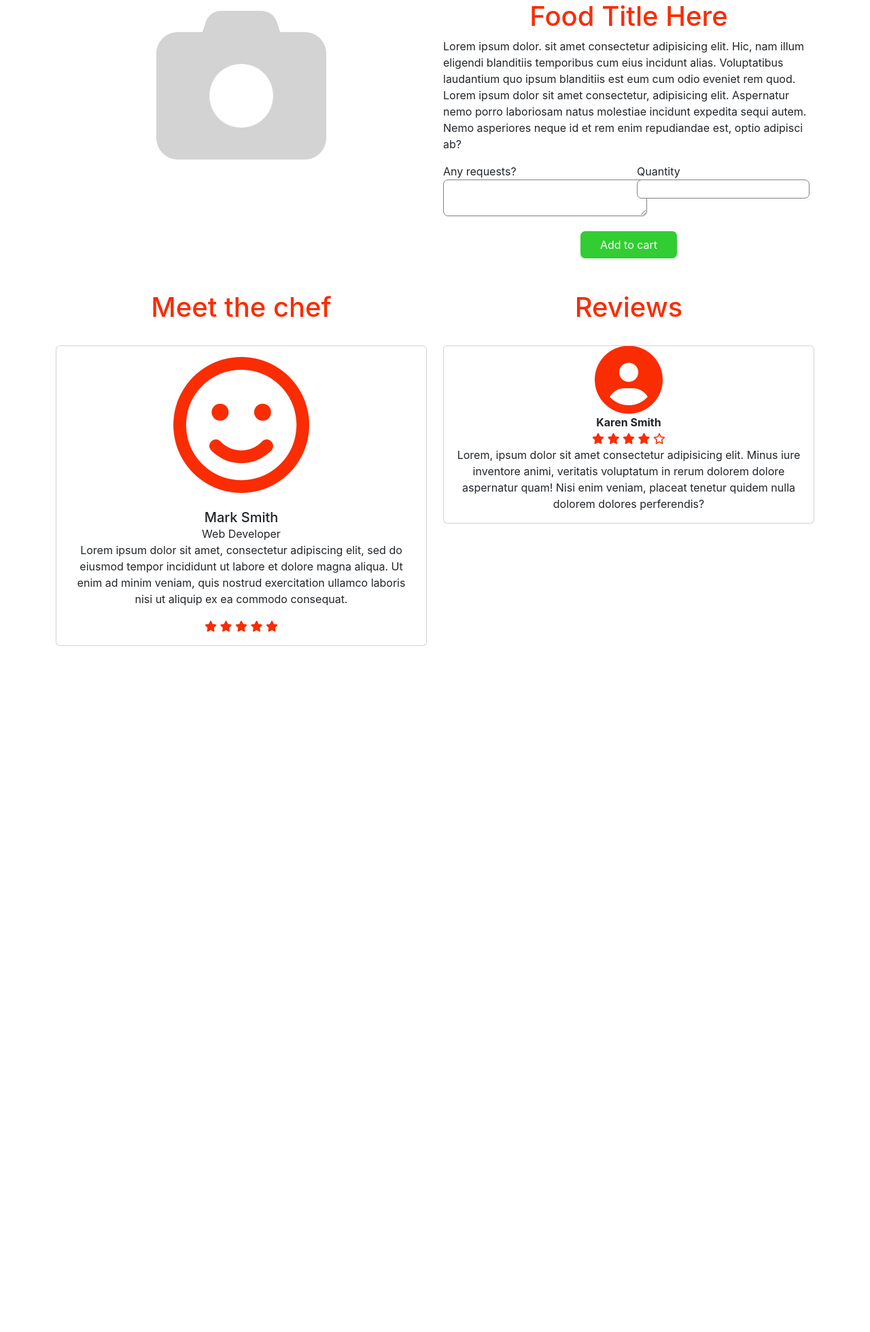
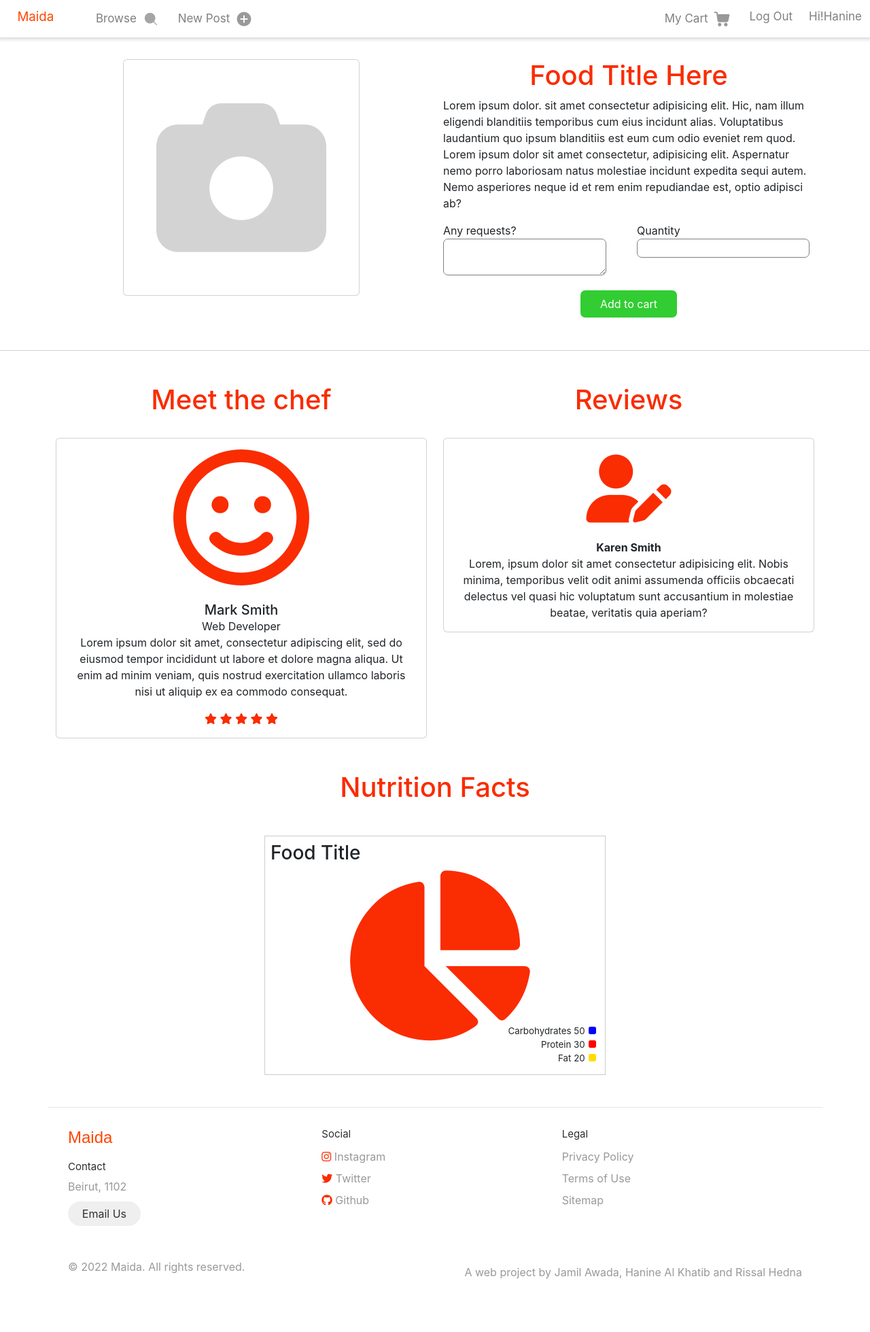
Before and after one commit to JamilAwada/Maida, a PHP site: page /order.html in a window 1280 px wide. Shown: the whole page at 68% size. Before the commit the page ends 950 px from the top, so only its background shows below. Run offline with PHP 8.4, Linux system fonts and the light colour scheme.

Commit message:
mostly finished order page

```diff
--- a/navbar.css
+++ b/navbar.css
@@ -3,20 +3,22 @@
 
 
 }
+
+
 div{
   box-sizing: border-box;
 }
 
 .topnav {
     color: rgb(200,200,200);
-    position: fixed;
+    position: sticky;
     height: 55px;
     width: 100%;
     background-color: white;
     overflow: hidden;
     top:0;
     box-shadow: 0px 1px 5px 2px rgba(0, 0, 0, 0.15);
-
+    margin-bottom: 2em;
 
   }
 
--- a/order.css
+++ b/order.css
@@ -1,3 +1,5 @@
+
+
 .add-btn {
     border-radius: 7px;
     border-width: 0;
@@ -19,3 +21,38 @@ h1, i {
 .testimonial {
     height: 27.6rem;
 }
+
+.divider {
+    height: 1px;
+    width: 100%;
+    background-color: lightgray;
+}
+
+.pie-chart {
+		position: relative;
+		width: 500px;
+		min-height: 350px;
+		margin: 0;
+		outline: 1px solid #ccc;
+	}
+	.pie-chart h2 {
+		position: absolute;
+		margin: 1rem;
+	}
+	.pie-chart figcaption {
+		position: absolute;
+		bottom: 1em;
+		right: 1em;
+		font-size: smaller;
+		text-align: right;
+	}
+	.pie-chart span:after {
+		display: inline-block;
+		content: "";
+		width: 0.8em;
+		height: 0.8em;
+		margin-left: 0.4em;
+		height: 0.8em;
+		border-radius: 0.2em;
+		background: currentColor;
+	}
--- a/order.html
+++ b/order.html
@@ -15,37 +15,30 @@
 </head>
 <body>
 
- <!-- Start of Nav -->
+ <!--NavBar-->
+ <div class="topnav" id="myTopnav" style="z-index: 999;">
+  <a href="main.html" class="home">Maida</a>
+  <a href="myprofile.html">Hi!Hanine</a>
+  <a href="#">Log Out</a>
 
- <!-- <div class="topnav" id="myTopnav">
-    <a href="#home" class="active">Maida</a>
-    <a href="#profile">Susan Smith</a>
-    <a href="#profile" class="image-link"
-      ><i class="fa-regular fa-user"></i>
-    </a>
-    <a href="#orders">Orders
-      <i class="fa-regular fa-paper-plane"></i>
-    </a>
-    <a href="#cart">Cart
-      <i class="fa-solid fa-cart-shopping"></i>
+  <a href="#cart">My Cart
+      <img src="images/shopping-cart.png" class="">
   </a>
   <a href="#browse">Browse
-      <i class="fa-solid fa-magnifying-glass"></i>
+      <img src="images/loupe.png" class="">
   </a>
   <a href="#posting">New Post
-      <i class="fa-solid fa-plus"></i>
+      <img src="images/add.png" class="">
   </a>
   <a href="javascript:void(0);" class="icon" onclick="myFunction()">
     <i class="fa fa-bars"></i>
   </a>
-  </div> -->
-
-  <!-- End of Nav -->
+</div>
 
     <div class="container">
         <div class="row">
             <div class="col-lg-6 text-center">
-                <i class="fa-solid fa-camera" style="font-size: 250px; color: lightgray;"></i>
+                <i class="fa-solid fa-camera card p-5" style="font-size: 250px; color: lightgray;"></i>
             </div>
             <div class="col-lg-6">
                 <div class="row">
@@ -57,7 +50,7 @@
                     <div class="col-lg-6">
                         <label>Any requests?</label>
                         <br>
-                        <textarea type="text" id="request" name="request" style="width: 300px"></textarea>
+                        <textarea type="text" id="request" name="request" style="width: 15em"></textarea>
                     </div>
                     <div class="col-lg-6">
                         <label>Quantity</label>
@@ -71,9 +64,9 @@
         </div>
     </div>
 
+    <div class="divider mt-5"></div>
+
     <!-- Chef Profile -->
-
-
 
     <div class="container mt-5 mb-5">
 
@@ -105,63 +98,115 @@
 
         <!-- Testimonials -->
 
-        <div id="carouselExampleCaptions" class="carousel slide text-center card" data-bs-ride="false">
-            <div class="carousel-inner">
+
+        <div id="carouselExampleControls" class="carousel slide card" data-bs-ride="carousel">
+          <div class="carousel-inner text-center">
             <div class="carousel-item active">
-                    <i class="fa-solid fa-circle-user" style="font-size: 100px;"></i><br>
-                    <strong>Karen Smith</strong>
-                    <div>
-                        <i class="fa fa-star"></i>
-                        <i class="fa fa-star"></i>
-                        <i class="fa fa-star"></i>
-                        <i class="fa fa-star"></i>
-                        <i class="fa-regular fa-star"></i>
+              <i class="fa-solid fa-user-pen my-4" style="font-size: 100px;"></i><br>
+              <strong class="py-2">Karen Smith</strong>
+              <p class="px-3">Lorem, ipsum dolor sit amet consectetur adipisicing elit. Nobis minima, temporibus velit odit animi assumenda officiis obcaecati delectus vel quasi hic voluptatum sunt accusantium in molestiae beatae, veritatis quia aperiam?</p>
             </div>
-                    <p>Lorem, ipsum dolor sit amet consectetur adipisicing elit. Minus iure inventore animi, veritatis voluptatum in rerum dolorem dolore aspernatur quam! Nisi enim veniam, placeat tenetur quidem nulla dolorem dolores perferendis?</p>
-
+            <div class="carousel-item">
+              <i class="fa-solid fa-user-pen my-4" style="font-size: 100px;"></i><br>
+              <strong class="py-2">Jason Smith</strong>
+              <p class="px-3">Lorem ipsum dolor sit amet consectetur adipisicing elit. Nulla iure magni voluptatum vero, dolorem minima ut illo inventore fuga numquam illum modi vitae? Fugiat quod consequuntur explicabo blanditiis natus consequatur.</p>
+            </div>
+            <div class="carousel-item">
+              <i class="fa-solid fa-user-pen my-4" style="font-size: 100px;"></i><br>
+              <strong class="my-3">Jaafar Me2ded</strong>
+              <p class="px-3">Lorem, ipsum dolor sit amet consectetur adipisicing elit. Facere consectetur nulla eligendi vitae maiores aut, minus cupiditate, tempora perspiciatis esse iusto, vel ab aliquam ut laborum culpa eius! Quae, officiis.</p>
+            </div>
+          </div>
+          <button class="carousel-control-prev" type="button" data-bs-target="#carouselExampleControls" data-bs-slide="prev">
+            <span class="carousel-control-prev-icon"></span>
+            <span class="visually-hidden">Previous</span>
+          </button>
+          <button class="carousel-control-next" type="button" data-bs-target="#carouselExampleControls" data-bs-slide="next">
+            <span class="carousel-control-next-icon"></span>
+            <span class="visually-hidden">Next</span>
+          </button>
         </div>
     </div>
 
-              <div class="carousel-item">
-                <i class="fa-solid fa-circle-user" style="font-size: 100px;"></i><br>
-                    <strong>Karen Smith</strong>
-                    <div>
-                        <i class="fa fa-star"></i>
-                        <i class="fa fa-star"></i>
-                        <i class="fa fa-star"></i>
-                        <i class="fa fa-star"></i>
-                        <i class="fa-regular fa-star"></i>
-                    </div>
-                    <p>Lorem, ipsum dolor sit amet consectetur adipisicing elit. Minus iure inventore animi, veritatis voluptatum in rerum dolorem dolore aspernatur quam! Nisi enim veniam, placeat tenetur quidem nulla dolorem dolores perferendis?</p>
-              </div>
-              <div class="carousel-item">
-                <i class="fa-solid fa-circle-user" style="font-size: 100px;"></i><br>
-                    <strong>Karen Smith</strong>
-                    <div>
-                        <i class="fa fa-star"></i>
-                        <i class="fa fa-star"></i>
-                        <i class="fa fa-star"></i>
-                        <i class="fa fa-star"></i>
-                        <i class="fa-regular fa-star"></i>
-                    </div>
-                    <p>Lorem, ipsum dolor sit amet consectetur adipisicing elit. Minus iure inventore animi, veritatis voluptatum in rerum dolorem dolore aspernatur quam! Nisi enim veniam, placeat tenetur quidem nulla dolorem dolores perferendis?</p>
+    <!-- Nut Facts -->
+
+    <h1 align="center" class="my-5">Nutrition Facts</h1>
+    <div class="d-flex justify-content-center mb-5" style="width: 100%">
+      <figure class="pie-chart text-center">
+        <h3 align="left" class="ms-2 mt-2">Food Title</h3>
+        <i class="fa-solid fa-chart-pie" style="font-size: 250px;"></i>
+        <figcaption>
+            Carbohydrates 50<span style="color:#0400ff"></span><br>
+            Protein 30<span style="color:#ff0000"></span><br>
+            Fat 20<span style="color:#ffdd00"></span>
+        </figcaption>
+      </figure>
     </div>
 
-            </div>
-            <button class="carousel-control-prev" type="button" data-bs-target="#carouselExampleCaptions" data-bs-slide="prev">
-              <span class="carousel-control-prev-icon" aria-hidden="true"></span>
-              <span class="visually-hidden">Previous</span>
-            </button>
-            <button class="carousel-control-next" type="button" data-bs-target="#carouselExampleCaptions" data-bs-slide="next">
-              <span class="carousel-control-next-icon" aria-hidden="true"></span>
-              <span class="visually-hidden">Next</span>
-            </button>
+    <!-- Footer -->
+
+    <br>
+
+    <footer class="footer">
+      <div class="footer__addr">
+        <h1 class="footer__logo">Maida</h1>
+
+        <h2>Contact</h2>
+
+        <address>
+          Beirut, 1102<br>
+
+          <a class="footer__btn" href="mailto:example@gmail.com">Email Us</a>
+        </address>
       </div>
 
+      <ul class="footer__nav">
+        <li class="nav__item">
+          <h2 class="nav__title">Social</h2>
+
+          <ul class="nav__ul">
+            <li>
+              <a href="#"><i class="fa-brands fa-instagram"></i> Instagram</a>
+            </li>
+
+            <li>
+              <a href="#"><i class="fa-brands fa-twitter"></i> Twitter</a>
+            </li>
+
+            <li>
+              <a href="#"><i class="fa-brands fa-github"></i> Github</a>
+            </li>
+          </ul>
+        </li>
+
+        <li class="nav__item">
+          <h2 class="nav__title">Legal</h2>
+
+          <ul class="nav__ul">
+            <li>
+              <a href="#">Privacy Policy</a>
+            </li>
+
+            <li>
+              <a href="#">Terms of Use</a>
+            </li>
+
+            <li>
+              <a href="#">Sitemap</a>
+            </li>
+          </ul>
+        </li>
+      </ul>
+      <div class="legal">
+        <p>&copy; 2022 Maida. All rights reserved.</p>
+
+        <div class="legal__links">
+          <span>A web project by Jamil Awada, Hanine Al Khatib and Rissal Hedna</span>
+        </div>
+      </div>
+    </footer>
 
 
-        </div>
-    </div>
     <script src="https://cdn.jsdelivr.net/npm/@popperjs/core@2.11.6/dist/umd/popper.min.js" integrity="sha384-oBqDVmMz9ATKxIep9tiCxS/Z9fNfEXiDAYTujMAeBAsjFuCZSmKbSSUnQlmh/jp3" crossorigin="anonymous"></script>
     <script src="https://cdn.jsdelivr.net/npm/bootstrap@5.2.2/dist/js/bootstrap.min.js" integrity="sha384-IDwe1+LCz02ROU9k972gdyvl+AESN10+x7tBKgc9I5HFtuNz0wWnPclzo6p9vxnk" crossorigin="anonymous"></script>
     <script
```
Lines whose indentation alone changed are shown as unchanged.
